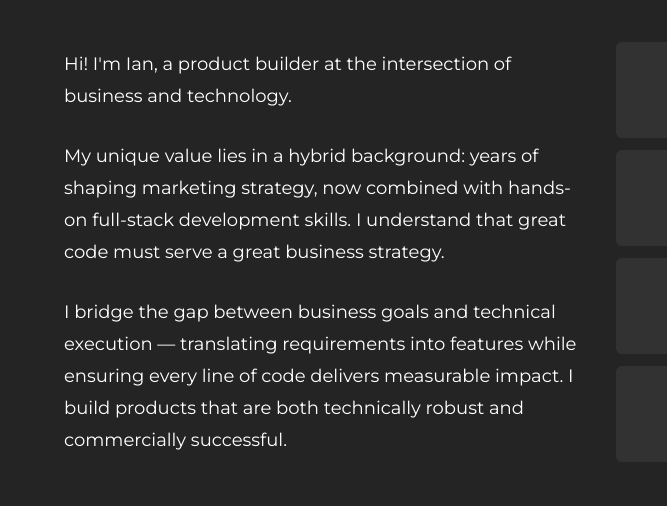
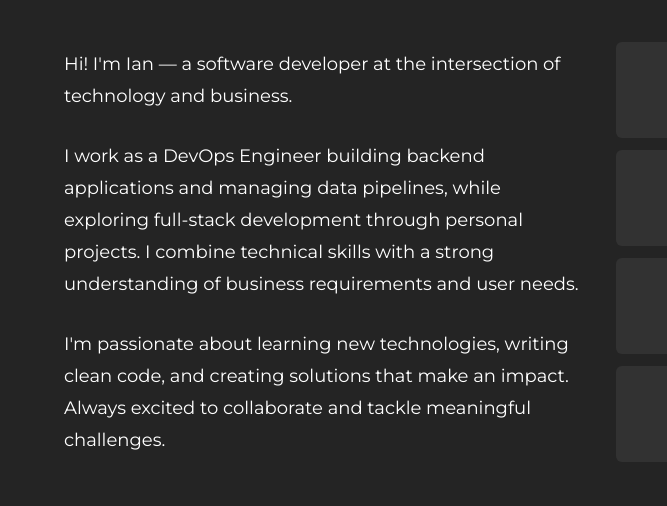
Before and after one commit to ipeng5/portfolio, a website: page public/index.html in a window 1280 px wide. Shown: the part 996-1502 px from the top of the page, 0-667 px from the left. Drawn offline with Linux system fonts and the light colour scheme.

Commit message:
Update About section

```diff
--- a/public/index.html
+++ b/public/index.html
@@ -65,16 +65,16 @@
         <div class="lg:max-w-xl leading-normal md:leading-relaxed xl:leading-8">
           <div>
             <p class="mb-4 md:mb-7">
-              Hi! I'm Ian, a product builder at the intersection of business and technology.
+              Hi! I'm Ian — a software developer at the intersection of technology and business.
             </p>
             <p class="mb-4 md:mb-7">
-              My unique value lies in a hybrid background: years of shaping marketing strategy, now combined with
-              hands-on full-stack development skills. I understand that great code must serve a great business strategy.
+              I work as a DevOps Engineer building backend applications and managing data pipelines, while exploring
+              full-stack development through personal projects. I combine technical skills with a strong understanding
+              of business requirements and user needs.
             </p>
             <p>
-              I bridge the gap between business goals and technical execution — translating requirements into features
-              while ensuring every line of code delivers measurable impact. I build products that are both technically
-              robust and commercially successful.
+              I'm passionate about learning new technologies, writing clean code, and creating solutions that make an
+              impact. Always excited to collaborate and tackle meaningful challenges.
             </p>
           </div>
         </div>
```
